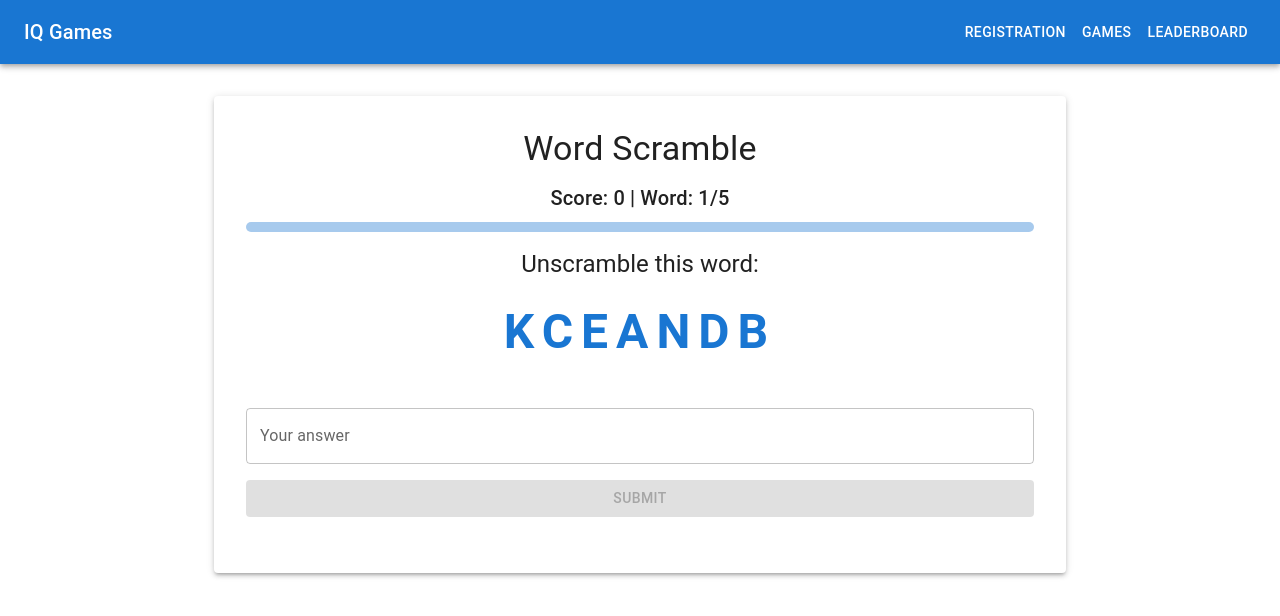
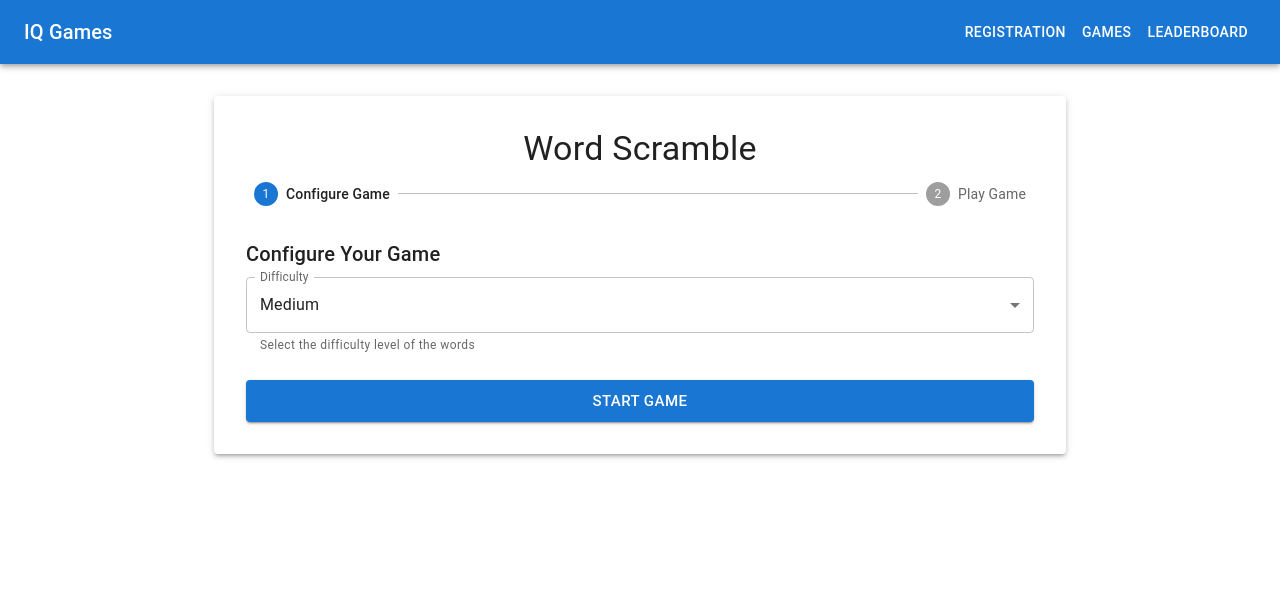
Before and after one commit to SG-CLUB-045/BSE2025, a React (Create React App) app: page /games/word-scramble in a window 1280 px wide. Shown: the top 616 px of the page. Built offline with nearby package versions, Linux system fonts and the light colour scheme.

Commit message:
words api

```diff
--- a/src/games/WordScramble.tsx
+++ b/src/games/WordScramble.tsx
@@ -1,4 +1,4 @@
-import React, { useState, useEffect } from 'react';
+import React, { useState } from 'react';
 import {
   Container,
   Paper,
@@ -9,7 +9,16 @@ import {
   CircularProgress,
   Alert,
   Snackbar,
-  LinearProgress
+  LinearProgress,
+  FormControl,
+  InputLabel,
+  Select,
+  MenuItem,
+  FormHelperText,
+  Stepper,
+  Step,
+  StepLabel,
+  SelectChangeEvent
 } from '@mui/material';
 import { useNavigate } from 'react-router-dom';
 import { useUser } from '../context/UserContext';
@@ -22,33 +31,75 @@ const scrambleWord = (word: string): string => {
     .join('');
 };
 
-// Function to generate a word using Gemini API
-const generateWordWithGemini = async (): Promise<string> => {
+// Function to generate words using Gemini API
+const generateWordsWithGemini = async (difficulty: string): Promise<string[]> => {
   try {
-    // This is a placeholder for the actual Gemini API call
-    // In a real implementation, you would use the Gemini API client
-    // For now, we'll simulate the API call with a timeout
-    return new Promise((resolve) => {
-      setTimeout(() => {
-        // List of sample words for demonstration
-        const words = [
-          'JAVASCRIPT', 'REACT', 'TYPESCRIPT', 'PROGRAMMING', 'ALGORITHM',
-          'DATABASE', 'FUNCTION', 'VARIABLE', 'COMPONENT', 'DEVELOPER',
-          'FRONTEND', 'BACKEND', 'FULLSTACK', 'API', 'FRAMEWORK'
-        ];
-        const randomWord = words[Math.floor(Math.random() * words.length)];
-        resolve(randomWord);
-      }, 1000);
+    const GEMINI_API_KEY = 'AIzaSyCpI0Dr4ZwiCfgv3LB_598oDO6eAsXkVEE';
+
+    if (!GEMINI_API_KEY) {
+      throw new Error('Gemini API key is not configured');
+    }
+
+    const prompt = `Generate 5 ${difficulty} difficulty level words for a word scramble game.
+    The words should be appropriate for the difficulty level with these exact lengths:
+    - Easy: 4-5 letters, common words (e.g., "book", "tree", "fish")
+    - Medium: 5-6 letters, slightly challenging words (e.g., "apple", "house", "water")
+    - Hard: 7-8 letters, complex or technical words (e.g., "program", "network", "science")
+
+    Make sure all words are:
+    1. Valid English words
+    2. Within the specified length range for the difficulty level
+    3. Not too obscure or difficult to spell
+    4. Appropriate for a word scramble game
+
+    Return the words in this exact JSON format:
+    {
+      "words": ["word1", "word2", "word3", "word4", "word5"]
+    }`;
+
+    const response = await fetch(`https://generativelanguage.googleapis.com/v1beta/models/gemini-1.5-flash:generateContent?key=${GEMINI_API_KEY}`, {
+      method: 'POST',
+      headers: {
+        'Content-Type': 'application/json',
+      },
+      body: JSON.stringify({
+        contents: [{
+          parts: [{
+            text: prompt
+          }]
+        }]
+      })
     });
+
+    if (!response.ok) {
+      throw new Error('Failed to fetch from Gemini API');
+    }
+
+    const data = await response.json();
+    const generatedText = data.candidates[0].content.parts[0].text;
+
+    // Extract the JSON from the response
+    const jsonMatch = generatedText.match(/\{[\s\S]*\}/);
+    if (!jsonMatch) {
+      throw new Error('Invalid response format from Gemini API');
+    }
+
+    const parsedResponse = JSON.parse(jsonMatch[0]);
+    return parsedResponse.words.map((word: string) => word.toUpperCase());
+
   } catch (error) {
-    console.error('Error generating word:', error);
-    return 'ERROR';
+    console.error('Error generating words:', error);
+    throw new Error('Failed to generate words. Please try again.');
   }
 };
 
 const WordScramble = () => {
   const navigate = useNavigate();
   const { user, updateUserScore } = useUser();
+  const [activeStep, setActiveStep] = useState(0);
+  const [gameConfig, setGameConfig] = useState({
+    difficulty: 'medium'
+  });
   const [gameState, setGameState] = useState({
     words: [] as string[],
     scrambledWords: [] as string[],
@@ -59,26 +110,24 @@ const WordScramble = () => {
     message: '',
     showMessage: false,
     messageType: 'info' as 'success' | 'error' | 'info' | 'warning',
-    gameCompleted: false
+    gameCompleted: false,
+    error: false
   });
 
-  useEffect(() => {
-    startNewGame();
-  }, []);
+  const handleConfigChange = (e: SelectChangeEvent<string>) => {
+    setGameConfig(prev => ({
+      ...prev,
+      difficulty: e.target.value
+    }));
+  };
 
   const startNewGame = async () => {
-    setGameState(prev => ({ ...prev, isLoading: true }));
+    setGameState(prev => ({ ...prev, isLoading: true, error: false }));
 
     try {
-      // Generate 5 random words
-      const words: string[] = [];
-      const scrambledWords: string[] = [];
-
-      for (let i = 0; i < 5; i++) {
-        const word = await generateWordWithGemini();
-        words.push(word);
-        scrambledWords.push(scrambleWord(word));
-      }
+      // Generate 5 random words based on difficulty
+      const words = await generateWordsWithGemini(gameConfig.difficulty);
+      const scrambledWords = words.map(word => scrambleWord(word));
 
       setGameState(prev => ({
         ...prev,
@@ -88,15 +137,18 @@ const WordScramble = () => {
         userInput: '',
         score: 0,
         isLoading: false,
-        gameCompleted: false
+        gameCompleted: false,
+        error: false
       }));
+      setActiveStep(1);
     } catch (error) {
       setGameState(prev => ({
         ...prev,
         isLoading: false,
         message: 'Failed to generate words. Please try again.',
         showMessage: true,
-        messageType: 'error'
+        messageType: 'error',
+        error: true
       }));
     }
   };
@@ -190,7 +242,20 @@ const WordScramble = () => {
   };
 
   const handleReset = () => {
-    startNewGame();
+    setActiveStep(0);
+    setGameConfig({
+      difficulty: 'medium'
+    });
+    setGameState(prev => ({
+      ...prev,
+      words: [],
+      scrambledWords: [],
+      currentWordIndex: 0,
+      userInput: '',
+      score: 0,
+      gameCompleted: false,
+      error: false
+    }));
   };
 
   const handleFinish = () => {
@@ -208,8 +273,11 @@ const WordScramble = () => {
     userInput,
     score,
     isLoading,
-    gameCompleted
+    gameCompleted,
+    error
   } = gameState;
+
+  const steps = ['Configure Game', 'Play Game'];
 
   return (
     <Container maxWidth="md">
@@ -219,56 +287,69 @@ const WordScramble = () => {
             Word Scramble
           </Typography>
 
+          <Stepper activeStep={activeStep} sx={{ mb: 4 }}>
+            {steps.map((label) => (
+              <Step key={label}>
+                <StepLabel>{label}</StepLabel>
+              </Step>
+            ))}
+          </Stepper>
+
+          {activeStep === 0 && (
+            <Box>
+              <Typography variant="h6" gutterBottom>
+                Configure Your Game
+              </Typography>
+
+              <FormControl fullWidth sx={{ mb: 3 }}>
+                <InputLabel id="difficulty-label">Difficulty</InputLabel>
+                <Select
+                  labelId="difficulty-label"
+                  name="difficulty"
+                  value={gameConfig.difficulty}
+                  onChange={handleConfigChange}
+                  label="Difficulty"
+                >
+                  <MenuItem value="easy">Easy</MenuItem>
+                  <MenuItem value="medium">Medium</MenuItem>
+                  <MenuItem value="hard">Hard</MenuItem>
+                </Select>
+                <FormHelperText>Select the difficulty level of the words</FormHelperText>
+              </FormControl>
+
+              <Button
+                variant="contained"
+                color="primary"
+                onClick={startNewGame}
+                disabled={isLoading}
+                fullWidth
+                size="large"
+              >
+                {isLoading ? 'Generating Words...' : 'Start Game'}
+              </Button>
+
+              {isLoading && (
+                <Box sx={{ mt: 2, display: 'flex', alignItems: 'center' }}>
+                  <CircularProgress size={24} sx={{ mr: 1 }} />
+                  <Typography>Generating words using AI...</Typography>
+                </Box>
+              )}
+            </Box>
+          )}
+
+          {activeStep === 1 && !gameCompleted && (
+            <>
               <Box sx={{ mb: 2 }}>
                 <Typography variant="h6" align="center">
                   Score: {score} | Word: {currentWordIndex + 1}/5
                 </Typography>
                 <LinearProgress
                   variant="determinate"
-              value={(currentWordIndex / 5) * 100}
+                  value={((currentWordIndex + 1) / 5) * 100}
                   sx={{ mt: 1, height: 10, borderRadius: 5 }}
                 />
               </Box>
 
-          {isLoading ? (
-            <Box sx={{ display: 'flex', justifyContent: 'center', my: 4 }}>
-              <CircularProgress />
-              <Typography variant="h6" sx={{ ml: 2 }}>
-                Generating words...
-              </Typography>
-            </Box>
-          ) : gameCompleted ? (
-            <Box sx={{ textAlign: 'center', my: 4 }}>
-              <Typography variant="h5" gutterBottom>
-                Game Completed!
-              </Typography>
-              <Typography variant="h4" gutterBottom color="primary">
-                Final Score: {score}
-              </Typography>
-              <Typography variant="body1" gutterBottom>
-                {user
-                  ? `Your score has been saved to the leaderboard!`
-                  : `You must be registered to save your score.`}
-              </Typography>
-              <Box sx={{ mt: 4, display: 'flex', justifyContent: 'center', gap: 2 }}>
-                <Button
-                  variant="contained"
-                  color="primary"
-                  onClick={handleReset}
-                >
-                  Play Again
-                </Button>
-                <Button
-                  variant="contained"
-                  color="secondary"
-                  onClick={handleFinish}
-                >
-                  Return to Games
-                </Button>
-              </Box>
-            </Box>
-          ) : (
-            <>
               <Box sx={{
                 display: 'flex',
                 flexDirection: 'column',
@@ -312,6 +393,38 @@ const WordScramble = () => {
               </Box>
             </>
           )}
+
+          {activeStep === 1 && gameCompleted && (
+            <Box sx={{ textAlign: 'center', my: 4 }}>
+              <Typography variant="h5" gutterBottom>
+                Game Completed!
+              </Typography>
+              <Typography variant="h4" gutterBottom color="primary">
+                Final Score: {score}
+              </Typography>
+              <Typography variant="body1" gutterBottom>
+                {user
+                  ? `Your score has been saved to the leaderboard!`
+                  : `You must be registered to save your score.`}
+              </Typography>
+              <Box sx={{ mt: 4, display: 'flex', justifyContent: 'center', gap: 2 }}>
+                <Button
+                  variant="contained"
+                  color="primary"
+                  onClick={handleReset}
+                >
+                  Play Again
+                </Button>
+                <Button
+                  variant="contained"
+                  color="secondary"
+                  onClick={handleFinish}
+                >
+                  Return to Games
+                </Button>
+              </Box>
+            </Box>
+          )}
         </Paper>
       </Box>
 
```
Lines whose indentation alone changed are shown as unchanged.
